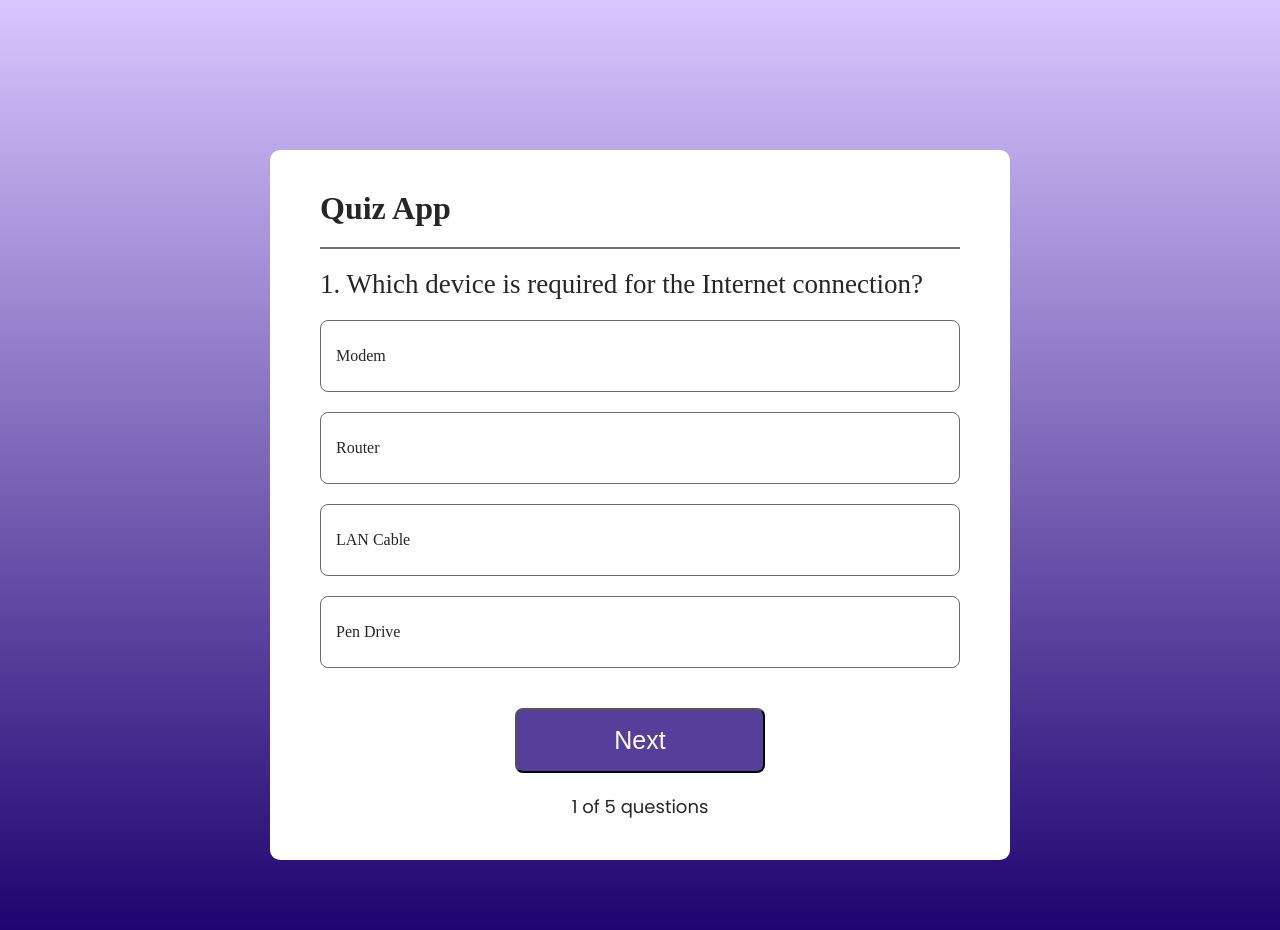
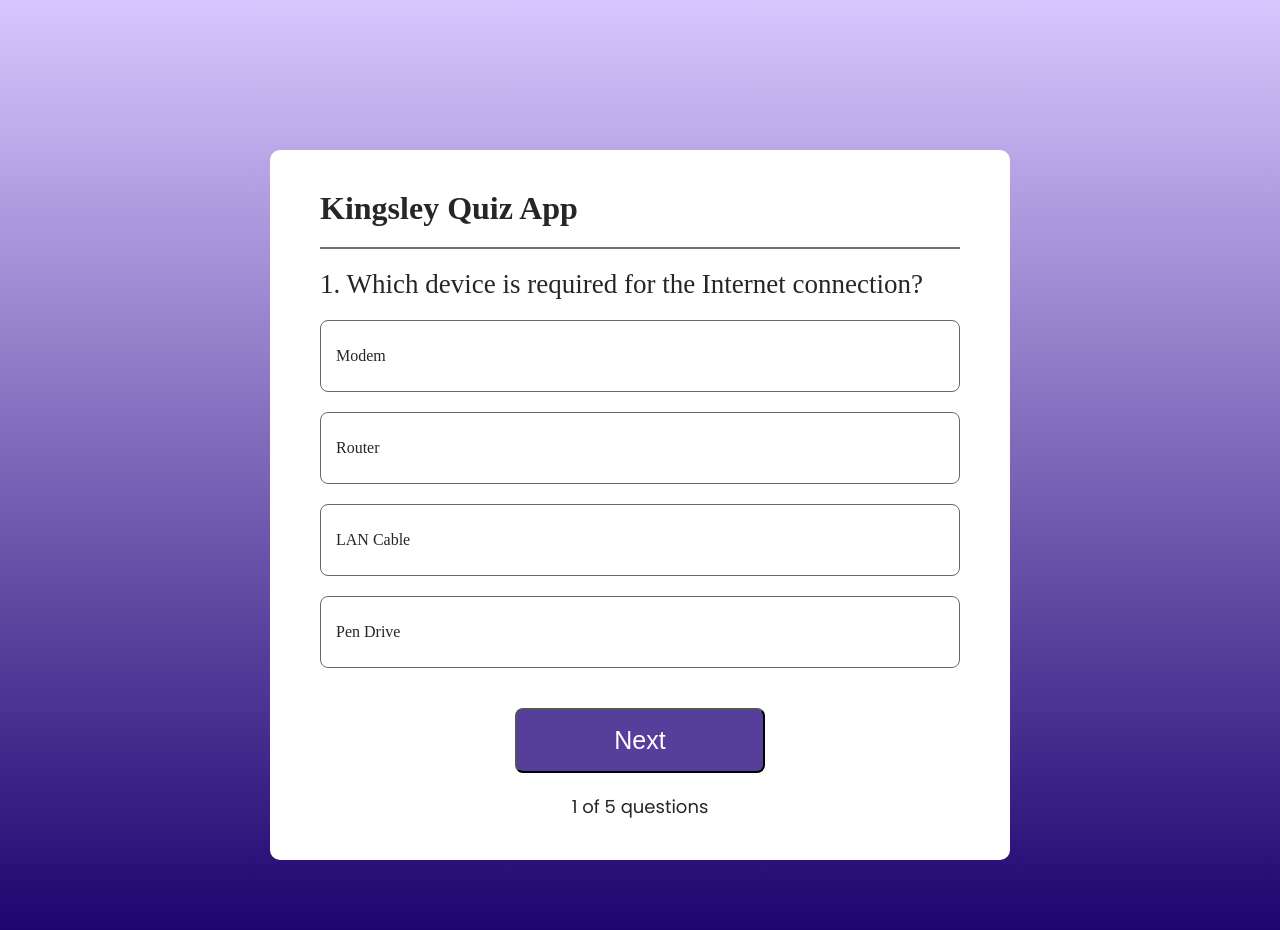
Before and after one commit to King-web-cell-05/quiz-app, a React (Vite) app: page / in a window 1280 px wide. Shown: the top 930 px of the page. Built offline with nearby package versions, Linux system fonts and the light colour scheme; a web font is replaced by a local one.

Commit message:
Update Quiz.jsx components

```diff
--- a/src/Components/Quiz/Quiz.jsx
+++ b/src/Components/Quiz/Quiz.jsx
@@ -67,7 +67,7 @@ const Quiz = () => {
 
   return (
     <div className='container'>
-        <h1>Quiz App</h1>
+        <h1>Kingsley Quiz App</h1>
         <hr />
         {result? <></>:<>
              <h2> {index+1}. {question.question}</h2>
```
